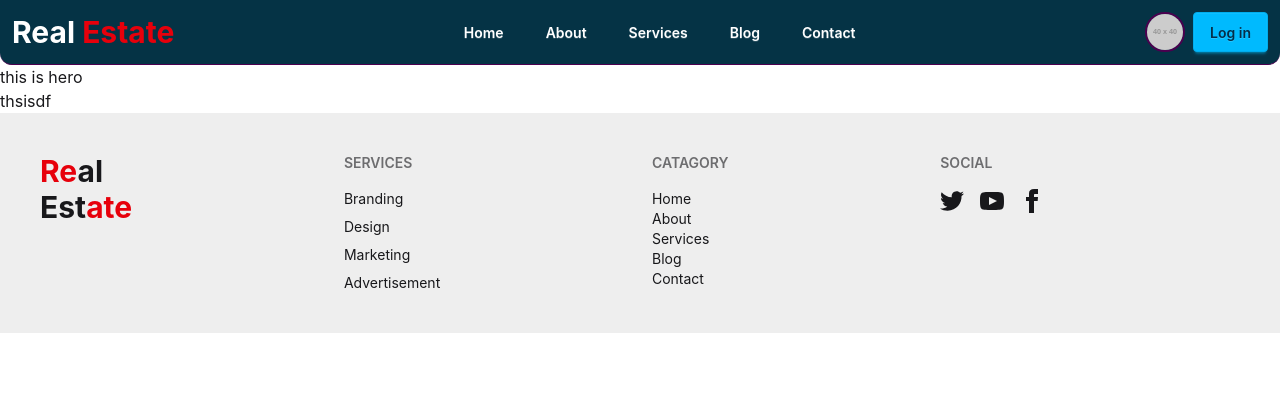
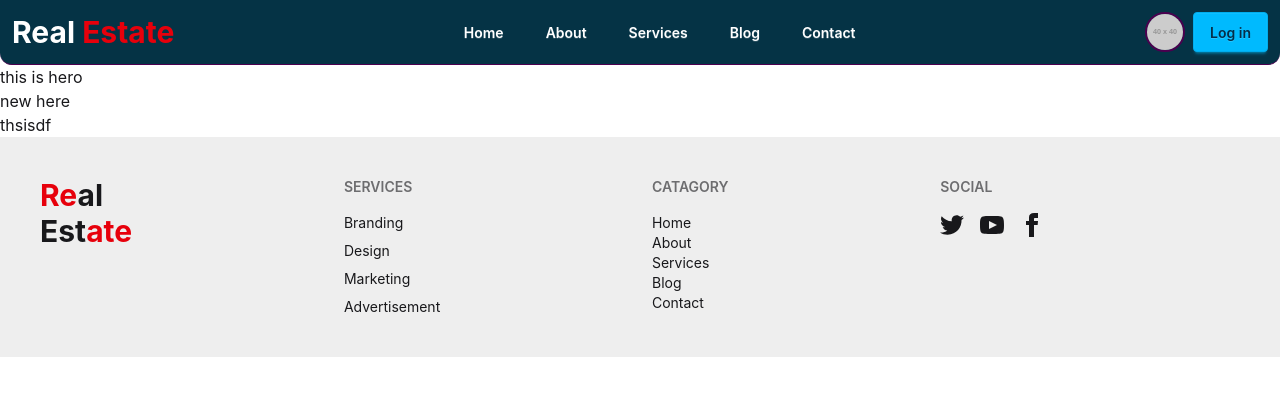
Before and after one commit to Raju-ahamed/real_estate, a React (Vite) app: page / in a window 1280 px wide. Shown: the top 396 px of the page. Built offline with nearby package versions, Linux system fonts and the light colour scheme.

Commit message:
46h repo

```diff
--- a/src/Component/Hero/Hero.jsx
+++ b/src/Component/Hero/Hero.jsx
@@ -2,6 +2,9 @@ const Hero = () => {
     return (
         <div>
             this is hero
+            <div>
+                new here
+            </div>
         </div>
     );
 };
```
